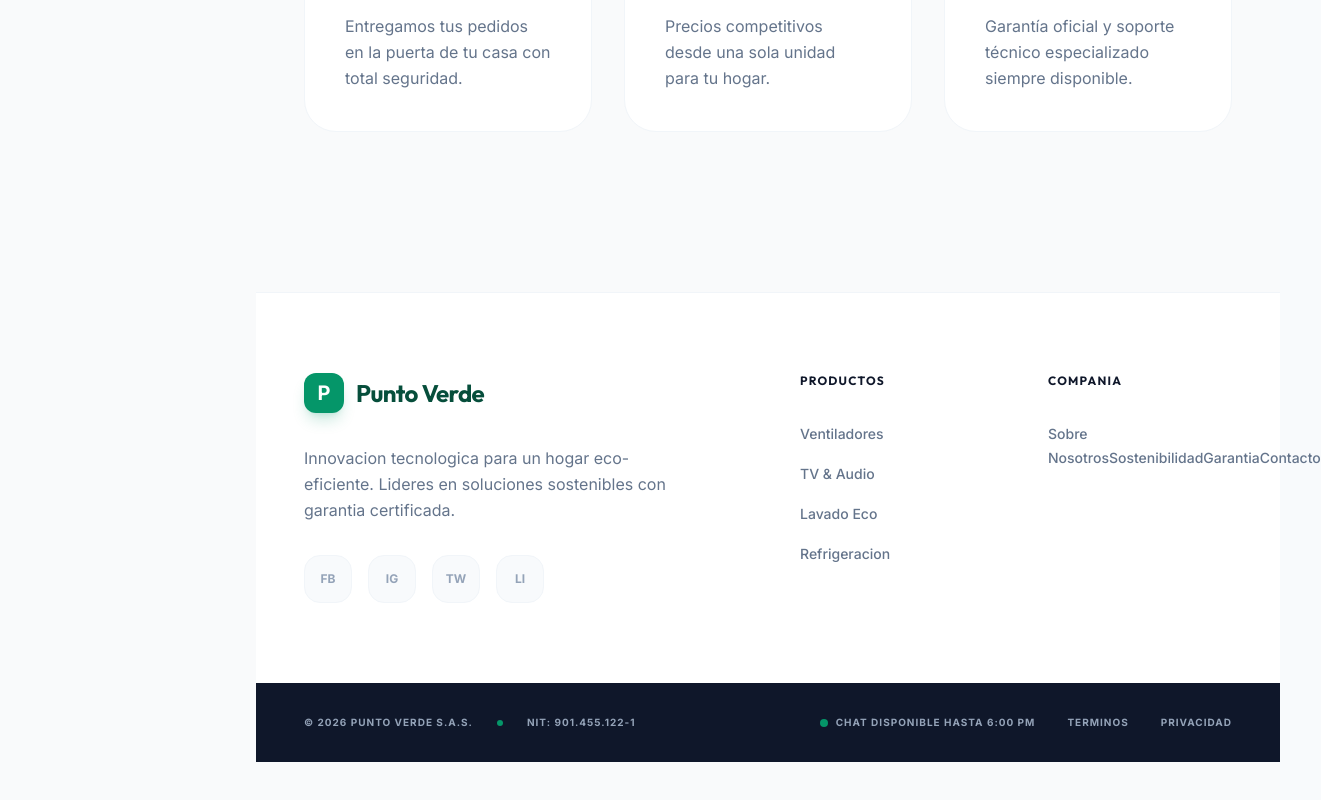
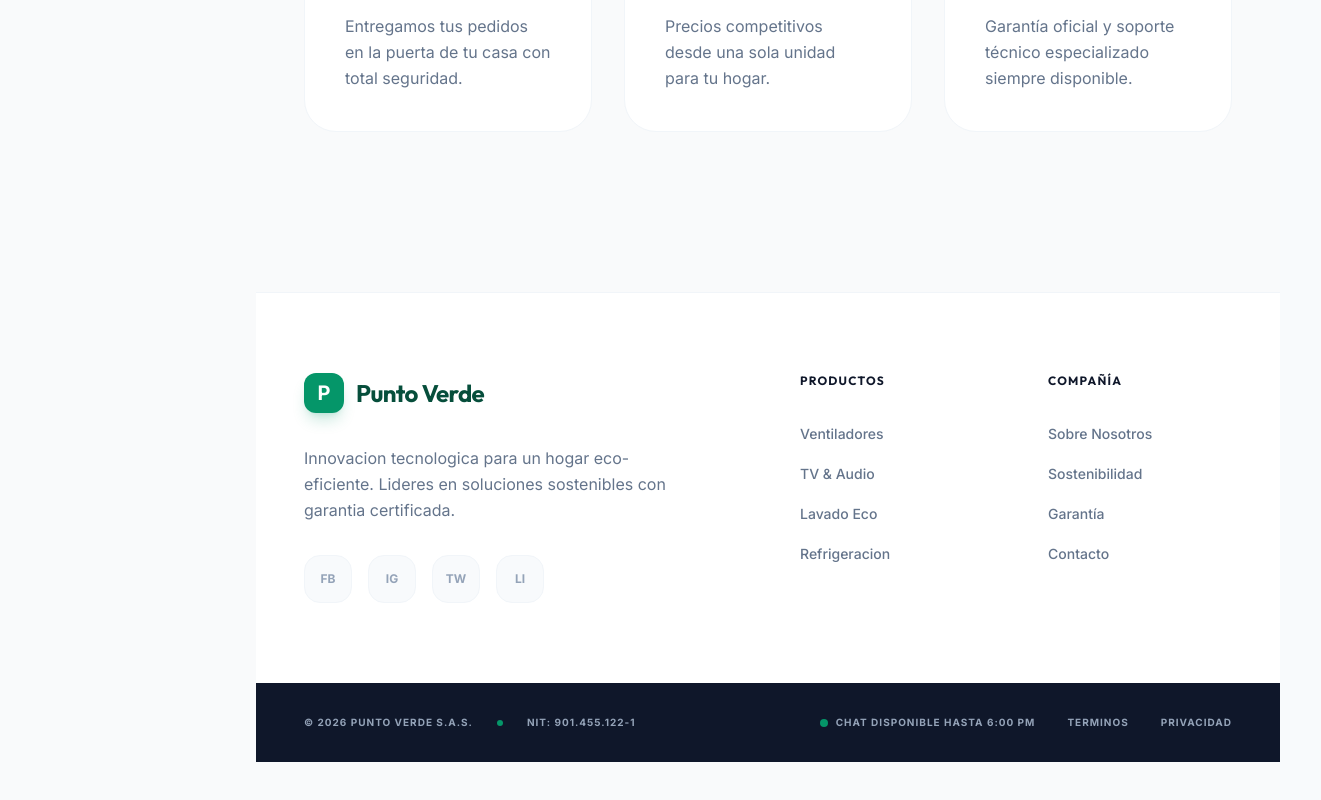
Before and after one commit to Darlinguww/Tienda-Punto-Verde, a React (Vite) app: page / in a window 1280 px wide. Shown: the part 1782-2582 px from the top of the page, 1321 px wide, since content can reach past the window. Built offline with nearby package versions, Linux system fonts and the light colour scheme.

Commit message:
fix: corregir estructura HTML y enlaces de la sección compañía en el footer

```diff
--- a/src/app.tsx
+++ b/src/app.tsx
@@ -159,17 +159,18 @@ function MainPage({ defaultCategory = "Dashboard" }: { defaultCategory?: Categor
 
               <div>
                 <h4 className="font-display font-bold text-slate-900 mb-8 uppercase tracking-widest text-xs">
-                  Compania
+                  Compañía
                 </h4>
-                <ul className="space-y-4">
-                  {["Sobre Nosotros", "Sostenibilidad", "Garantia", "Contacto"].map((item) => (
-                    <a
-                      key={item}
-                      href="#"
-                      className="text-sm font-medium text-slate-500 hover:text-brand-primary transition-colors"
-                    >
-                      {item}
-                    </a>
+                <ul className="space-y-4 flex flex-col">
+                  {["Sobre Nosotros", "Sostenibilidad", "Garantía", "Contacto"].map((item) => (
+                    <li key={item}>
+                      <a
+                        href={item === "Garantía" ? "/garantia" : "#"}
+                        className="text-sm font-medium text-slate-500 hover:text-brand-primary transition-colors"
+                      >
+                        {item}
+                      </a>
+                    </li>
                   ))}
                 </ul>
               </div>
```
